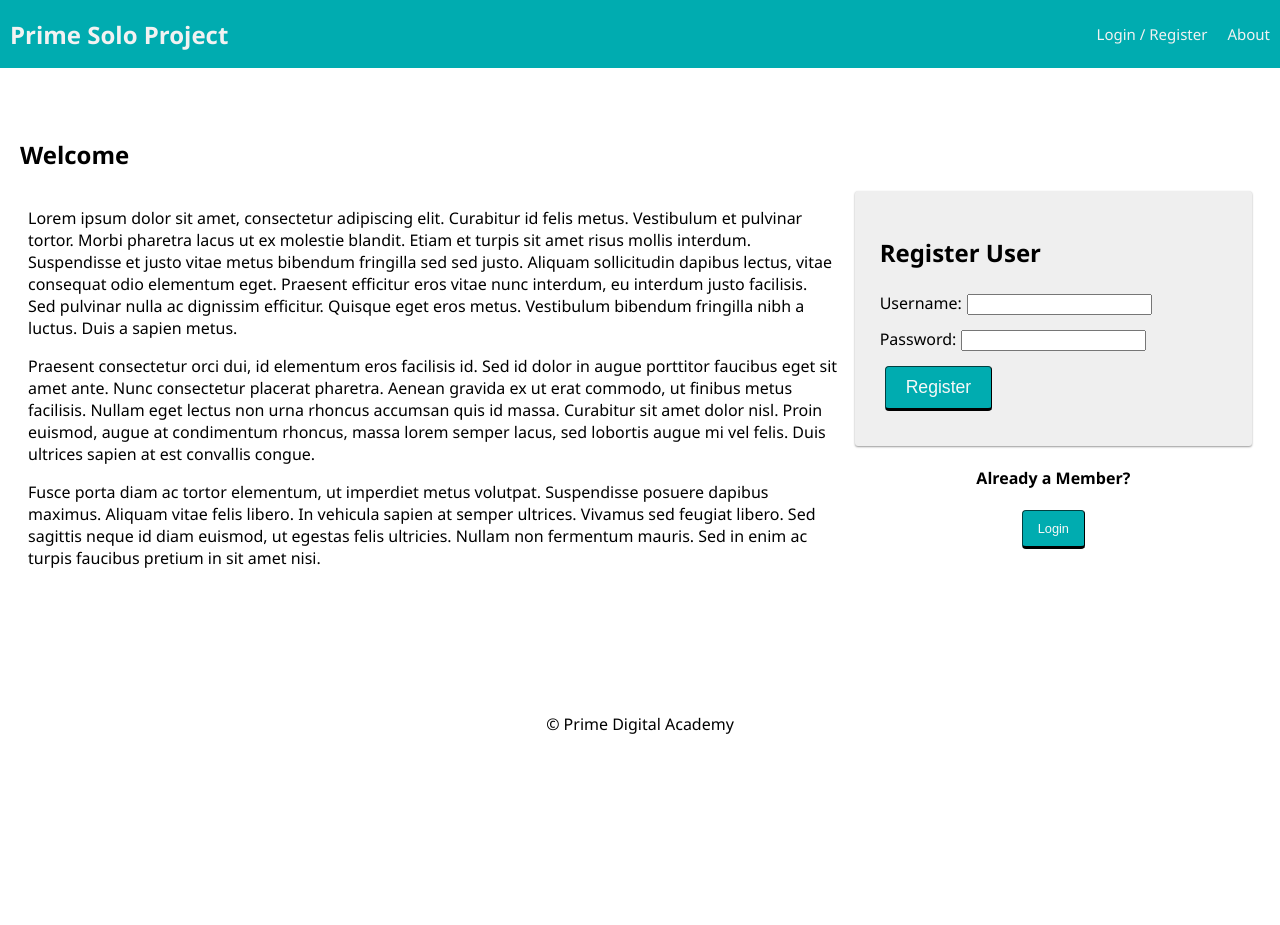
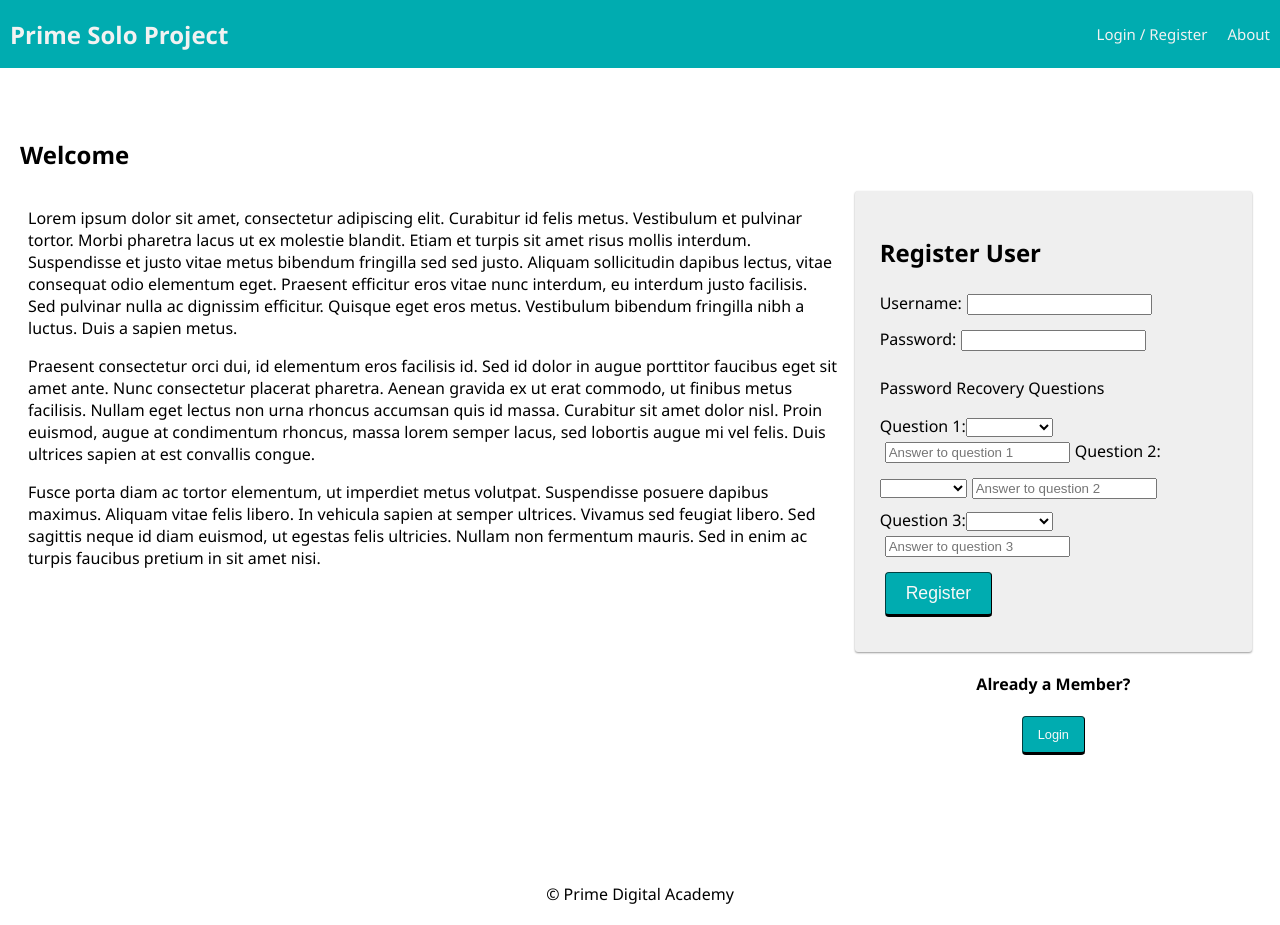
Before and after one commit to LiquifiedSteel/One_Wacky_Week-EDA_Solo_Project, a React (Vite) app: page /#/home in a window 1280 px wide. Before the commit the page ends 800 px from the top, so only its background shows below. Built offline with nearby package versions, Linux system fonts and the light colour scheme; no server answers.

Commit message:
The Register Form component can now retrieve the recovery questions list

```diff
--- a/src/components/RegisterForm/RegisterForm.jsx
+++ b/src/components/RegisterForm/RegisterForm.jsx
@@ -1,11 +1,22 @@
-import React, { useState } from 'react';
+import React, { useState, useEffect } from 'react';
 import { useDispatch, useSelector } from 'react-redux';
 
 function RegisterForm() {
   const [username, setUsername] = useState('');
   const [password, setPassword] = useState('');
+  const [question1, setQuestion1] = useState(0);
+  const [question2, setQuestion2] = useState(0);
+  const [question3, setQuestion3] = useState(0);
+  const [answer1, setAnswer1] = useState('');
+  const [answer2, setAnswer2] = useState('');
+  const [answer3, setAnswer3] = useState('');
   const errors = useSelector((store) => store.errors);
+  const questions = useSelector(store => store.questions);
   const dispatch = useDispatch();
+  console.log("list of questions: ", questions);
+  useEffect(() => {
+    dispatch({type: 'FETCH_QUESTIONS'});
+  }, [])
 
   const registerUser = (event) => {
     event.preventDefault();
@@ -51,6 +62,46 @@ function RegisterForm() {
           />
         </label>
       </div>
+
+      <div id='recovery'>
+        <p>Password Recovery Questions</p>
+        <label htmlFor='question1'>
+          Question 1:
+          <select name='question1' value={question1} onChange={(event) => setQuestion1(event.target.value)}>
+            <option value={0}></option>
+            <option value={1}>Question 1</option>
+            <option value={2}>Question 2</option>
+            <option value={3}>Question 3</option>
+            <option value={4}>Question 4</option>
+          </select>
+          <input type='text' placeholder='Answer to question 1' required value={answer1} onChange={(event) => setAnswer1(event.target.value)}/>
+        </label>
+
+        <label htmlFor='question2'>
+          Question 2:
+          <select name='question2' value={question2} onChange={(event) => setQuestion2(event.target.value)}>
+            <option value={0}></option>
+            <option value={1}>Question 1</option>
+            <option value={2}>Question 2</option>
+            <option value={3}>Question 3</option>
+            <option value={4}>Question 4</option>
+          </select>
+          <input type='text' placeholder='Answer to question 2' required value={answer2} onChange={(event) => setAnswer2(event.target.value)}/>
+        </label>
+
+        <label htmlFor='question3'>
+          Question 3:
+          <select name='question3' value={question3} onChange={(event) => setQuestion3(event.target.value)}>
+            <option value={0}></option>
+            <option value={1}>Question 1</option>
+            <option value={2}>Question 2</option>
+            <option value={3}>Question 3</option>
+            <option value={4}>Question 4</option>
+          </select>
+          <input type='text' placeholder='Answer to question 3' required value={answer3} onChange={(event) => setAnswer3(event.target.value)}/>
+        </label>
+      </div>
+
       <div>
         <input className="btn" type="submit" name="submit" value="Register" />
       </div>
--- a/src/redux/reducers/_root.reducer.js
+++ b/src/redux/reducers/_root.reducer.js
@@ -1,6 +1,7 @@
 import { combineReducers } from 'redux';
 import errors from './errors.reducer';
 import user from './user.reducer';
+import questions from './questions.reducer';
 
 // rootReducer is the primary reducer for our entire project
 // It bundles up all of the other reducers so our project can use them.
@@ -11,6 +12,7 @@ import user from './user.reducer';
 const rootReducer = combineReducers({
   errors, // contains registrationMessage and loginMessage
   user, // will have an id and username if someone is logged in
+  questions, // will have the list of password recovery questions once the register page is loaded
 });
 
 export default rootReducer;
--- /dev/null
+++ b/src/redux/reducers/questions.reducer.js
@@ -0,0 +1,12 @@
+
+
+const questions = (state = [], action) => {
+    switch (action.type) {
+        case 'LOAD_QUESTIONS':
+          return action.payload;
+        default:
+          return state;
+      }
+}
+
+export default questions;
--- a/src/redux/sagas/_root.saga.js
+++ b/src/redux/sagas/_root.saga.js
@@ -2,6 +2,7 @@ import { all } from 'redux-saga/effects';
 import loginSaga from './login.saga';
 import registrationSaga from './registration.saga';
 import userSaga from './user.saga';
+import questionsRootSaga from './questions.saga';
 
 // rootSaga is the primary saga.
 // It bundles up all of the other sagas so our project can use them.
@@ -15,5 +16,6 @@ export default function* rootSaga() {
     loginSaga(), // login saga is now registered
     registrationSaga(),
     userSaga(),
+    questionsRootSaga(),
   ]);
 }
--- /dev/null
+++ b/src/redux/sagas/questions.saga.js
@@ -0,0 +1,20 @@
+import axios from 'axios';
+import { put, takeLatest } from 'redux-saga/effects';
+
+
+function* questionsRootSaga() {
+    yield takeLatest('FETCH_QUESTIONS', fetchQuestions);
+}
+
+function* fetchQuestions() {
+    try {
+        // If a user visits the register page, this will be called and will grab a list of all the questions
+        const response = yield axios.get('/api/user/questions');
+
+        yield put({ type: 'LOAD_QUESTIONS', payload: response.data });
+    } catch (error) {
+        console.log('Questions GET request failed', error);
+    }
+}
+
+export default questionsRootSaga;
```
Also changed, not shown: 1 other file (tests, documents, lock files or other folders).
